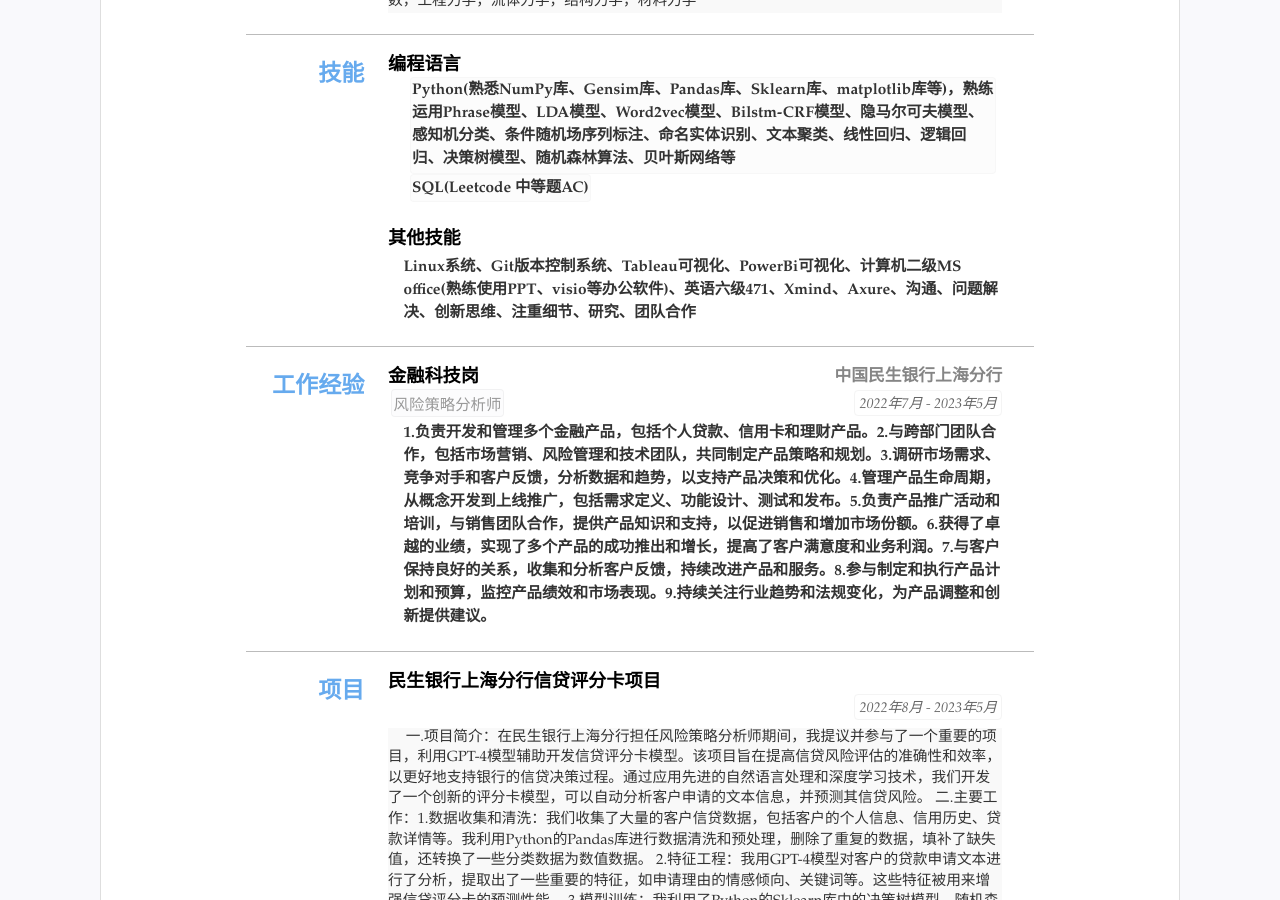
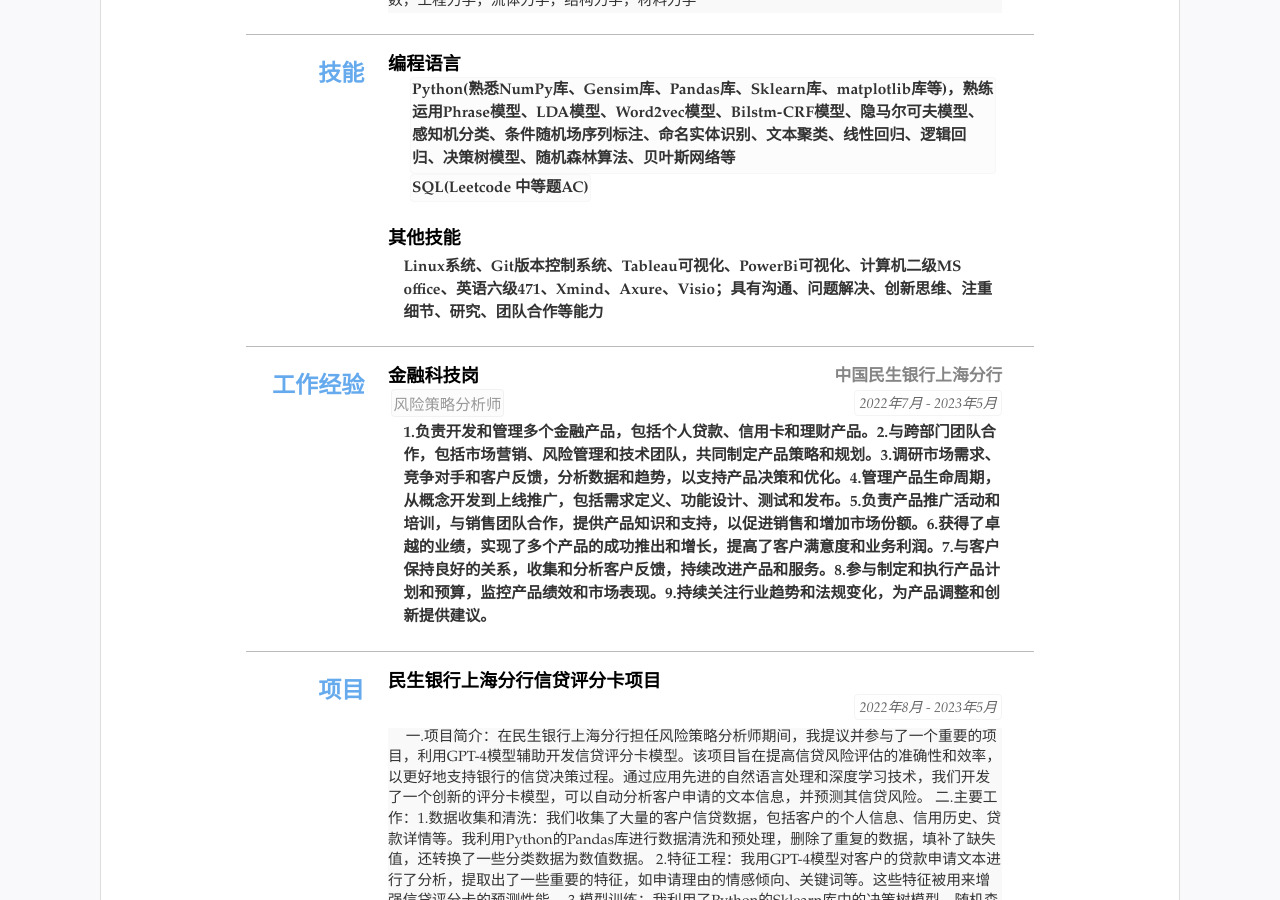
Before and after one commit to qiaokelishushu/CV, a Jekyll site: the page built from index.html, in a window 1280 px wide and 900 px high, scrolled down 424 px. Built offline with Jekyll 4.4.1, drawn with Linux system fonts in a browser that asks for light colours.

Commit message:
Update resume.yml
update wind
 control strategic

```diff
--- a/_data/resume.yml
+++ b/_data/resume.yml
@@ -48,7 +48,7 @@ main: #简历主要内容，
     - SQL(Leetcode 中等题AC)
 #     - 语言3
   - title: 其他技能
-    summary: Linux系统、Git版本控制系统、Tableau可视化、PowerBi可视化、计算机二级MS office(熟练使用PPT、visio等办公软件)、英语六级471、Xmind、Axure、沟通、问题解决、创新思维、注重细节、研究、团队合作
+    summary: Linux系统、Git版本控制系统、Tableau可视化、PowerBi可视化、计算机二级MS office、英语六级471、Xmind、Axure、Visio；具有沟通、问题解决、创新思维、注重细节、研究、团队合作等能力
 
 - type: experience
   name: 工作经验
```
